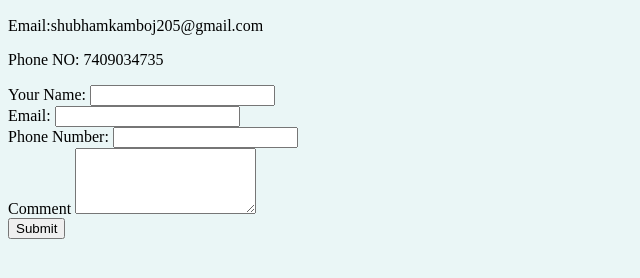
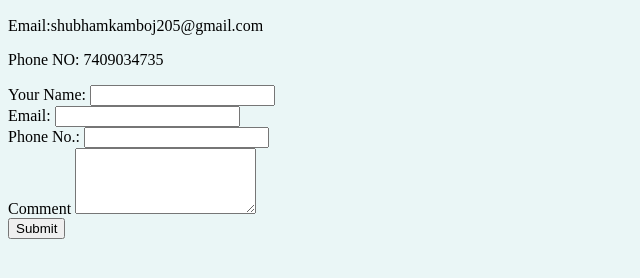
Before and after one commit to Shubhamkamboj2/mycv, a plain HTML site: page contacts.html in a window 1280 px wide. Shown: the part 50-328 px from the top of the page, without its empty margins (0-640 px from the left). Drawn offline with Linux system fonts and the light colour scheme.

Commit message:
Update contacts.html

```diff
--- a/contacts.html
+++ b/contacts.html
@@ -15,7 +15,7 @@
         <input type="text" name="your name" ><br>
         <label>Email:</label>
         <input type="email" name="your email"><br>
-        <label>Phone Number:</label>
+        <label>Phone No.:</label>
         <input type="text" name="Your Number"><br>
         <label>Comment</label>
         <textarea name="comment" rows="4" column="8"></textarea><br>
```
